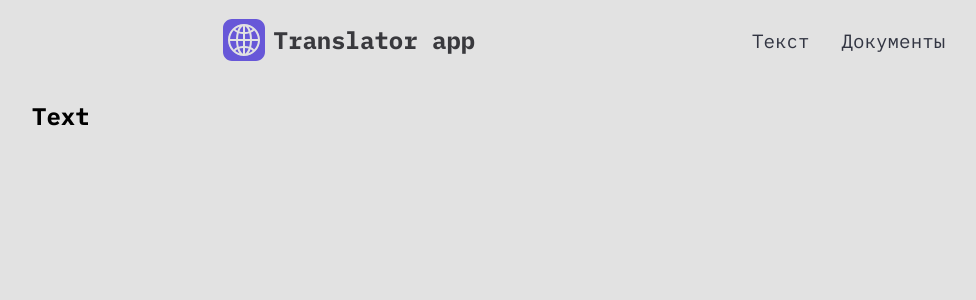
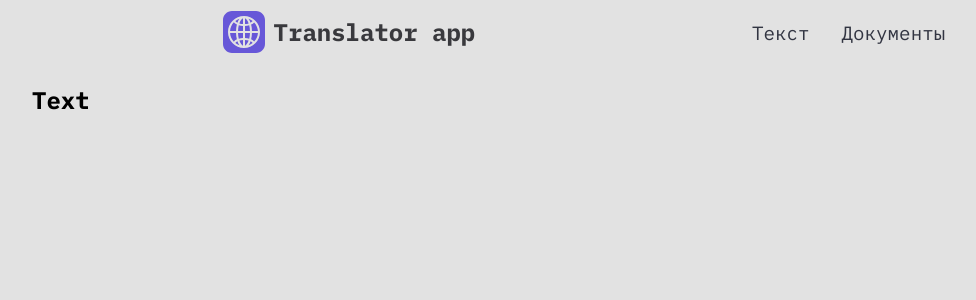
Before and after one commit to dmitryfirsanov/translator-app, a React (Vite) app: page / in a window 1280 px wide. Shown: the top 300 px of the page, without its empty margins (58-1034 px from the left). Built offline with nearby package versions, Linux system fonts and the light colour scheme.

Commit message:
fix the height issue

```diff
--- a/src/components/styles/errorPage.css
+++ b/src/components/styles/errorPage.css
@@ -2,7 +2,7 @@
   display: flex;
   flex-direction: column;
   align-items: center;
-  margin: 15%;
+  margin: auto;
 }
 
 .page-error > h2 {
--- a/src/index.css
+++ b/src/index.css
@@ -24,13 +24,12 @@
 html,
 body,
 #root {
-  width: 100%;
   height: 100%;
+  margin: 0;
+  padding: 0;
 }
 
 body {
-  margin: 0;
-  padding: 0;
   font-family: 'IBMPlexMono';
   background: #e2e2e2;
 }
@@ -43,7 +42,7 @@ a {
   display: flex;
   align-items: center;
   justify-content: space-evenly;
-
+  height: 8%;
 }
 
 .header-logo {
@@ -51,7 +50,7 @@ a {
   gap: 0.3em;
 }
 
-.header-logo > p {
+.header-logo>p {
   color: #39393d;
   font-weight: 700;
   font-size: 1.5em;
@@ -72,5 +71,5 @@ a {
   margin: auto;
   display: flex;
   flex-direction: column;
-  height: 100%;
+  height: 92%;
 }
```
